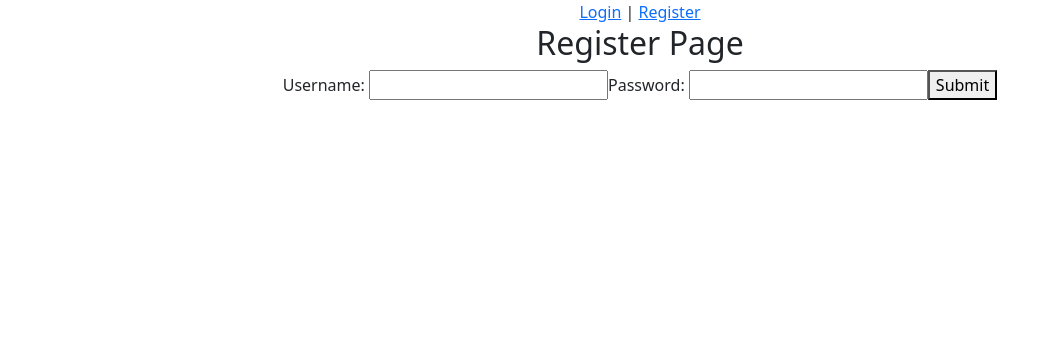
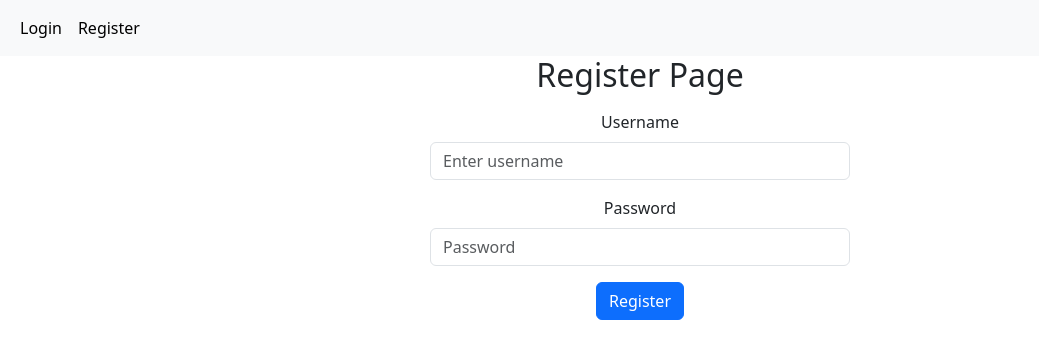
Before and after one commit to khadeom/learn_react, a React (Create React App) app: page /register in a window 1280 px wide. Shown: the top 358 px of the page, without its empty margins (0-1039 px from the left). Built offline with nearby package versions, Linux system fonts and the light colour scheme.

Commit message:
add styling

```diff
--- a/src/App.js
+++ b/src/App.js
@@ -1,77 +1,14 @@
 import React, { useState, useEffect } from 'react';
 import logo from './logo.svg';
+import NavBar from './day4/NavBar';
 import './App.css';
-import { BrowserRouter, Link, Route, Routes } from 'react-router-dom';
-import { ProductComp, ProductDetails } from './day3/ProductComp';
-import FormDemo from './day2/FormDemo';
-import { RegisterComp } from './day3/RegisterComp';
-import LoginComp from './day3/LoginComp';
-import LogoutComp from './day3/LogoutComp';
 
-const HomePage = () => {
-  return <h1>Home Page</h1>;
-}
-
-const AboutUs = () => {
-  return <h1>About Us</h1>;
-}
 
 function App() {
   // keep an internal state so UI updates when login status changes
-  const [isLoggedIn, setIsLoggedIn] = useState(
-    !!localStorage.getItem('isLoggedIn')
-  );
-
-  useEffect(() => {
-    console.log(`isLoggedIn =${isLoggedIn} ${typeof isLoggedIn }`);
-  }, [isLoggedIn]);
-
-  const handleLogout = () => {
-    console.log('Updated the logout');
-    localStorage.removeItem('isLoggedIn');
-    setIsLoggedIn(false);
-  };
-
-  const handleLogin = () => {
-    console.log('Updated the login');
-    // called after a successful login
-    localStorage.setItem('isLoggedIn', 'true');
-    setIsLoggedIn(true);
-  };
-
   return (
     <div className="App">
-      <nav>
-        {isLoggedIn ? (
-          <>
-          <Link to="/home">Home</Link> |{" "}
-          <Link to="/about">About Us</Link> |{" "}
-          <Link to="/employes">Employee</Link> |{" "}
-          <Link to="/product">Products</Link> |{" "}
-          <Link to="/logout">Logout</Link>
-          </>
-        ) : (
-          <>
-          <Link to="/login">Login</Link> |{" "}
-          <Link to="/register">Register</Link>
-          </>
-        )}{" "}
-
-
-
-      </nav>
-
-      <Routes>
-        <Route path='/' element={<LoginComp onLogin={handleLogin} />}></Route>
-        <Route path='/home' element={<HomePage/>}></Route>
-        <Route path='/about' element={<AboutUs/>}></Route>
-        <Route path='/employes' element={<FormDemo/>}></Route>
-        <Route path='/product' element={<ProductComp/>}></Route>
-        <Route path='/products/:id' element={<ProductDetails/>}></Route>
-        <Route path='/login' element={<LoginComp onLogin={handleLogin} />}></Route>
-  <Route path='/logout' element={<LogoutComp onLogout={handleLogout} />}></Route>
-        <Route path='/register' element={<RegisterComp/>}></Route>
-      </Routes>
+      <NavBar />
     </div>
   );
 }
--- a/src/day3/LoginComp.js
+++ b/src/day3/LoginComp.js
@@ -1,6 +1,8 @@
 import React from 'react'
-import { useState, redirect } from 'react'
+import { useState } from 'react'
 import { useNavigate } from 'react-router-dom'
+import Form from 'react-bootstrap/Form'
+import Button from 'react-bootstrap/Button'
 
 const LoginComp = (props) => {
     const [username, setUsername] = useState('')
@@ -10,15 +12,15 @@ const LoginComp = (props) => {
     const handleSubmit = (event)=>{
         event.preventDefault()
         // const [username, password] =
-        const username = event.target.username.value
-        const password = event.target.password.value
+                const user = username.trim()
+                const pass = password
 
-        if (!localStorage.getItem(username)){
+        if (!localStorage.getItem(user)){
             alert(`Username does not exist`);
         }else{
-            const stored_password=localStorage.getItem(username)
-            if (password==stored_password){
-                localStorage.setItem('isLoggedIn', true)
+            const stored_password=localStorage.getItem(user)
+            if (pass==stored_password){
+                localStorage.setItem('isLoggedIn', 'true')
 
                 if (typeof props.onLogin === 'function') {
                 try {
@@ -28,24 +30,45 @@ const LoginComp = (props) => {
                 }
                 }
                 alert('Login Successful')
-                navigate('/home')
+                                navigate('/home')
             }else{
               alert('Invalid Password')
             }
-            // redirect to login page
-            // redirect('/')
         }
     }
-  return (
-    <div>
-        <h1>Login Page</h1>
-        <form onSubmit={handleSubmit}>
-            <lable htmlFor='username'>Username: </lable>
-            <input type='text' name='username' value={username} onChange={(event)=>setUsername(event.target.value)}></input>
-            <lable htmlFor='password'>Password: </lable>
-            <input type='text' name='password' value={password} onChange={(event)=>setPassword(event.target.value)}></input>
-            <button type='submit'>Submit</button>
-        </form>
+    return (
+        <div>
+            <h1>Login Page</h1>
+            {/* center the form and constrain width so inputs don't stretch edge-to-edge */}
+            <div className="d-flex justify-content-center mt-3">
+                <div style={{ width: '100%', maxWidth: 420 }}>
+                    <Form onSubmit={handleSubmit}>
+                    <Form.Group className="mb-3" controlId="formUsername">
+                        <Form.Label>Username</Form.Label>
+                        <Form.Control
+                            type="text"
+                            placeholder="Enter username"
+                            value={username}
+                            onChange={(e) => setUsername(e.target.value)}
+                        />
+                    </Form.Group>
+
+                    <Form.Group className="mb-3" controlId="formPassword">
+                        <Form.Label>Password</Form.Label>
+                        <Form.Control
+                            type="password"
+                            placeholder="Password"
+                            value={password}
+                            onChange={(e) => setPassword(e.target.value)}
+                        />
+                    </Form.Group>
+
+                                    <Button variant="primary" type="submit">
+                                        Submit
+                                    </Button>
+                                </Form>
+                            </div>
+                        </div>
     </div>
   )
 }
--- a/src/day3/RegisterComp.js
+++ b/src/day3/RegisterComp.js
@@ -1,37 +1,64 @@
 import React, { useState } from 'react'
-import { redirect } from 'react-router-dom'
+import { useNavigate } from 'react-router-dom'
+import Form from 'react-bootstrap/Form'
+import Button from 'react-bootstrap/Button'
 
 export const RegisterComp = () => {
     const [username, setUsername] = useState('')
     const [password, setPassword] = useState('')
+    const navigate = useNavigate()
 
-    const handleSubmit = (event)=>{
-        // const [username, password] =
-        const username = event.target.username.value
-        const password = event.target.password.value
+    const handleSubmit = (event) => {
+        event.preventDefault()
+        const user = username.trim()
+        const pass = password
 
-        if (localStorage.getItem(username)){
-            alert(`Username: ${username} already exists`);
-        }else{
-            localStorage.setItem(username, password)
-            // redirect to login page
-            redirect('/login')
+        if (!user) {
+            alert('Please enter a username')
+            return
         }
 
+        if (localStorage.getItem(user)) {
+            alert(`Username: ${user} already exists`)
+        } else {
+            localStorage.setItem(user, pass)
+            alert('Registration successful — please login')
+            navigate('/login')
+        }
     }
 
-  return (
-    <div>
-        <h2>Register Page</h2>
+    return (
+        <div>
+            <h2>Register Page</h2>
+            <div className="d-flex justify-content-center mt-3">
+                <div style={{ width: '100%', maxWidth: 420 }}>
+                    <Form onSubmit={handleSubmit}>
+                        <Form.Group className="mb-3" controlId="regUsername">
+                            <Form.Label>Username</Form.Label>
+                            <Form.Control
+                                type="text"
+                                placeholder="Enter username"
+                                value={username}
+                                onChange={(e) => setUsername(e.target.value)}
+                            />
+                        </Form.Group>
 
-        <form onSubmit={handleSubmit}>
-            <lable htmlFor='username'>Username: </lable>
-            <input type='text' name='username' value={username} onChange={(event)=>setUsername(event.target.value)}></input>
-            <lable htmlFor='password'>Password: </lable>
-            <input type='text' name='password' value={password} onChange={(event)=>setPassword(event.target.value)}></input>
-            <button type='submit'>Submit</button>
-        </form>
+                        <Form.Group className="mb-3" controlId="regPassword">
+                            <Form.Label>Password</Form.Label>
+                            <Form.Control
+                                type="password"
+                                placeholder="Password"
+                                value={password}
+                                onChange={(e) => setPassword(e.target.value)}
+                            />
+                        </Form.Group>
 
-    </div>
-  )
+                        <Button variant="primary" type="submit">
+                            Register
+                        </Button>
+                    </Form>
+                </div>
+            </div>
+        </div>
+    )
 }
--- /dev/null
+++ b/src/day4/NavBar.js
@@ -0,0 +1,92 @@
+import React from 'react'
+import { useState, useEffect } from 'react'
+import { Link, Route, Routes } from 'react-router-dom';
+import { ProductComp, ProductDetails } from '../day3/ProductComp';
+import FormDemo from '../day2/FormDemo';
+import { RegisterComp } from '../day3/RegisterComp';
+import LoginComp from '../day3/LoginComp';
+import LogoutComp from '../day3/LogoutComp';
+const HomePage = () => {
+  return <h1>Home Page</h1>;
+}
+
+const AboutUs = () => {
+  return <h1>About Us</h1>;
+}
+const NavBar = () => {
+
+  const [isLoggedIn, setIsLoggedIn] = useState(
+    !!localStorage.getItem('isLoggedIn')
+  );
+
+  useEffect(() => {
+    console.log(`isLoggedIn =${isLoggedIn} ${typeof isLoggedIn }`);
+  }, [isLoggedIn]);
+
+  const handleLogout = () => {
+    console.log('Updated the logout');
+    localStorage.removeItem('isLoggedIn');
+    setIsLoggedIn(false);
+  };
+
+  const handleLogin = () => {
+    console.log('Updated the login');
+    // called after a successful login
+    localStorage.setItem('isLoggedIn', 'true');
+    setIsLoggedIn(true);
+  };
+
+  return (
+    <div>
+      <nav className="navbar navbar-expand-sm bg-light">
+
+        <div className="container-fluid">
+          <ul className="navbar-nav">
+        {isLoggedIn ? (
+          <>
+            <li className="nav-item">
+                <Link className="nav-link active" to="/home">Home</Link>
+            </li>
+            <li className="nav-item">
+                <Link className="nav-link active" to="/about">About Us</Link>
+            </li>
+            <li className="nav-item">
+                <Link className="nav-link active" to="/employes">Employee</Link>
+            </li>
+            <li className="nav-item">
+                <Link className="nav-link active" to="/product">Products</Link>
+            </li>
+            <li className="nav-item">
+                <Link className="nav-link active" to="/logout">Logout</Link>
+            </li>
+          </>
+        ) : (
+          <>
+            <li className="nav-item">
+                <Link className="nav-link active" to="/">Login</Link>
+            </li>
+            <li className="nav-item">
+                <Link className="nav-link active" to="/register">Register</Link>
+            </li>
+          </>
+        )}
+          </ul>
+        </div>
+      </nav>
+
+      <Routes>
+        <Route path='/' element={<LoginComp onLogin={handleLogin} />}></Route>
+        <Route path='/home' element={<HomePage/>}></Route>
+        <Route path='/about' element={<AboutUs/>}></Route>
+        <Route path='/employes' element={<FormDemo/>}></Route>
+        <Route path='/product' element={<ProductComp/>}></Route>
+        <Route path='/products/:id' element={<ProductDetails/>}></Route>
+        <Route path='/login' element={<LoginComp onLogin={handleLogin} />}></Route>
+        <Route path='/logout' element={<LogoutComp onLogout={handleLogout} />}></Route>
+        <Route path='/register' element={<RegisterComp/>}></Route>
+      </Routes>
+    </div>
+  )
+}
+
+export default NavBar
```
